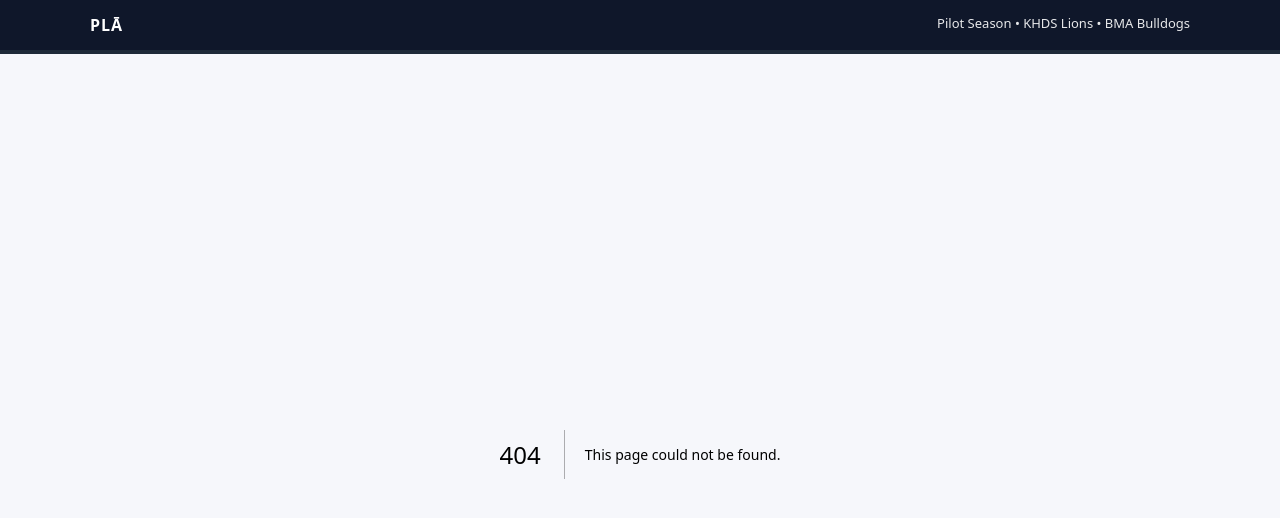
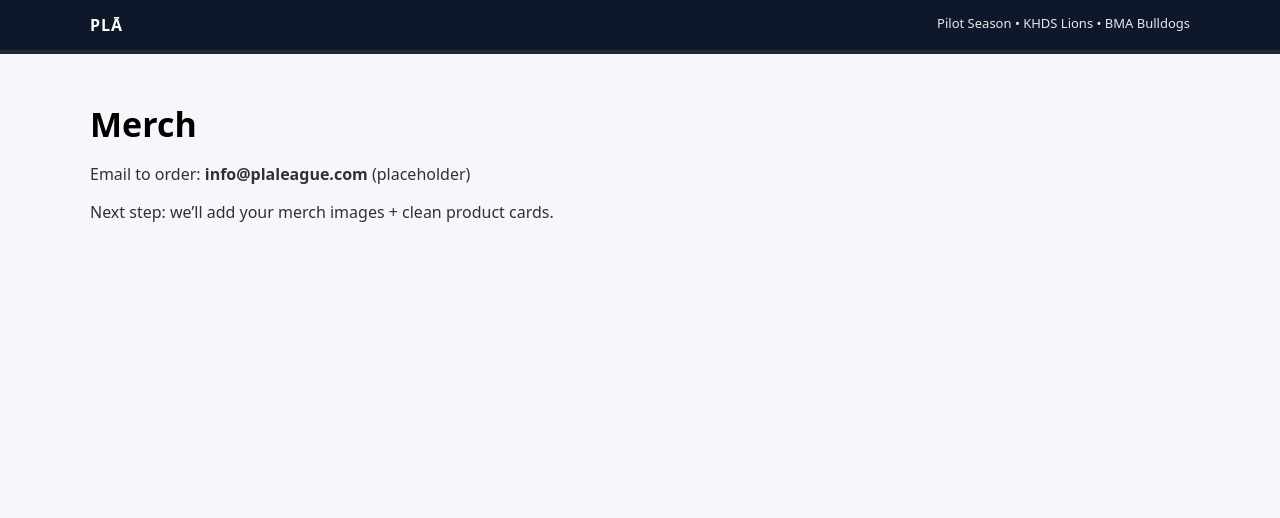
Before and after one commit to PLA2026/plaleague, a Next.js app: page /merch in a window 1280 px wide. Before the commit this address had no page. Shown: the top 518 px of the page. Built offline with nearby package versions, Linux system fonts and the light colour scheme.

Commit message:
Add merch page placeholder

```diff
--- /dev/null
+++ b/app/merch/page.tsx
@@ -0,0 +1,13 @@
+export default function MerchPage() {
+  return (
+    <main style={{ padding: 24, maxWidth: 1100, margin: "0 auto" }}>
+      <h1 style={{ fontSize: 34, marginBottom: 6 }}>Merch</h1>
+      <p style={{ opacity: 0.8 }}>
+        Email to order: <strong>info@plaleague.com</strong> (placeholder)
+      </p>
+      <p style={{ opacity: 0.8 }}>
+        Next step: we’ll add your merch images + clean product cards.
+      </p>
+    </main>
+  );
+}
```
